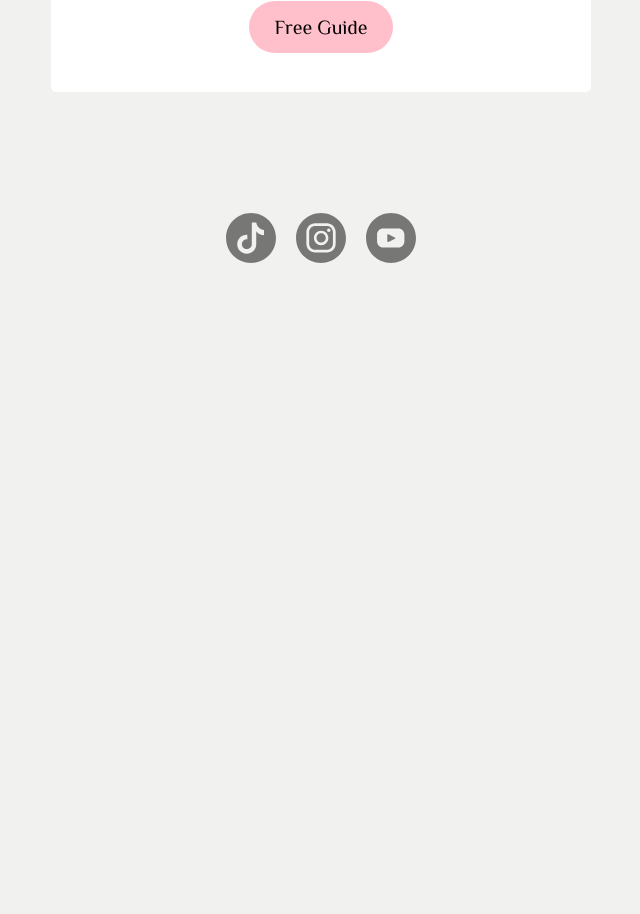
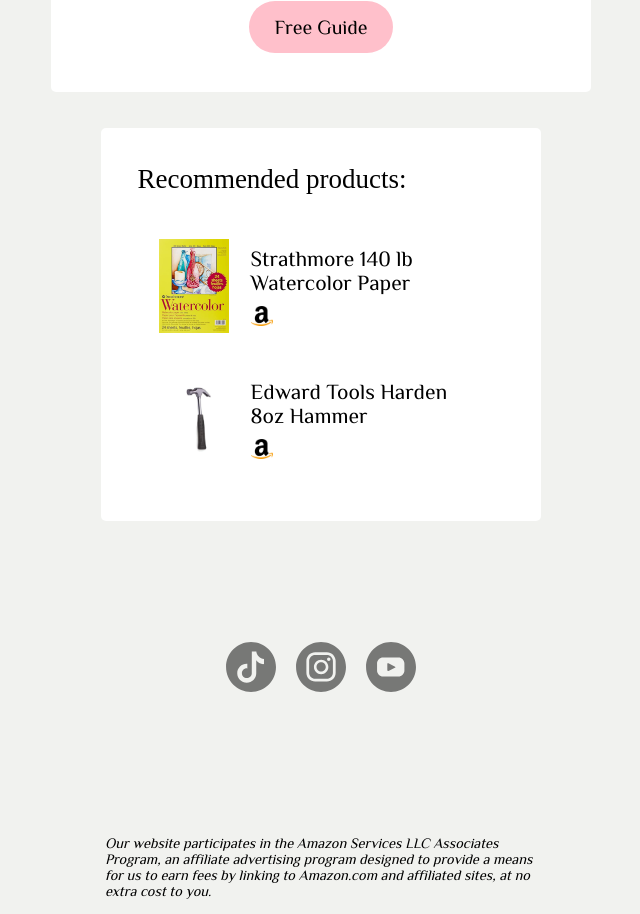
Before and after one commit to igorbarbashin/hammerflower.art, a Next.js app: page / in a window 1280 px wide. Shown: the part 1399-2313 px from the top of the page, without its empty margins (319-959 px from the left). Before the commit the page ends 1751 px from the top, so only its background shows below. Built offline with nearby package versions, Linux system fonts and the light colour scheme; no server answers.

Commit message:
Add disclaimer and recommended products to the homepage

```diff
--- a/pages/index.tsx
+++ b/pages/index.tsx
@@ -156,6 +156,13 @@ const Block = styled.div`
   background: white;
   padding: 2em;
   border-radius: 5px;
+`;
+
+const Disclaimer = styled.div`
+  margin-top: 40px;
+  font-size: 0.8em;
+  font-style: italic;
+  max-width: 30em;
 `;
 
 /* TODO
@@ -325,26 +332,25 @@ function Home() {
         </WorkshopsWrap> */}
       </Content>
 
-      {/* <Title>Recommended products:</Title>
+      <Block>
+        <Title>Recommended products:</Title>
         <RecommendedProducts>
-        <Product href="https://amzn.to/40BeKYL">
-          <ProductImage src="https://m.media-amazon.com/images/W/IMAGERENDERING_521856-T2/images/I/71-Ub8a-PHL._AC_SY879_.jpg" />
+          <Product href="https://amzn.to/3tW0Y8n">
+            <ProductImage src="/images/paper.jpg" />
             <ProductInfo>
               Strathmore 140&nbsp;lb Watercolor Paper
               <AmazonIcon src="/amazon-icon.png" />
             </ProductInfo>
           </Product>
-        <Product href="https://amzn.to/3lKksZG">
-          <ProductImage
-            style={{ padding: 10 }}
-            src="https://m.media-amazon.com/images/W/IMAGERENDERING_521856-T2/images/I/61aKrv6NzBL._AC_SX679_.jpg"
-          />
+          <Product href="https://amzn.to/3O0oxE9">
+            <ProductImage style={{ padding: 10 }} src="/images/hammer.jpg" />
             <ProductInfo>
-            Craftsman Hammer
+              Edward Tools Harden 8oz Hammer
               <AmazonIcon src="/amazon-icon.png" />
             </ProductInfo>
           </Product>
-      </RecommendedProducts> */}
+        </RecommendedProducts>
+      </Block>
 
       {/* <EventList></EventList> */}
 
@@ -392,6 +398,15 @@ function Home() {
           <IconYoutube />
         </SocialLink>
       </SocialLinks>
+
+      <Disclaimer>
+        <p>
+          Our website participates in the Amazon Services LLC Associates
+          Program, an affiliate advertising program designed to provide a means
+          for us to earn fees by linking to Amazon.com and affiliated sites, at
+          no extra cost to you.
+        </p>
+      </Disclaimer>
     </Wrap>
   );
 }
```
Lines whose indentation alone changed are shown as unchanged.
